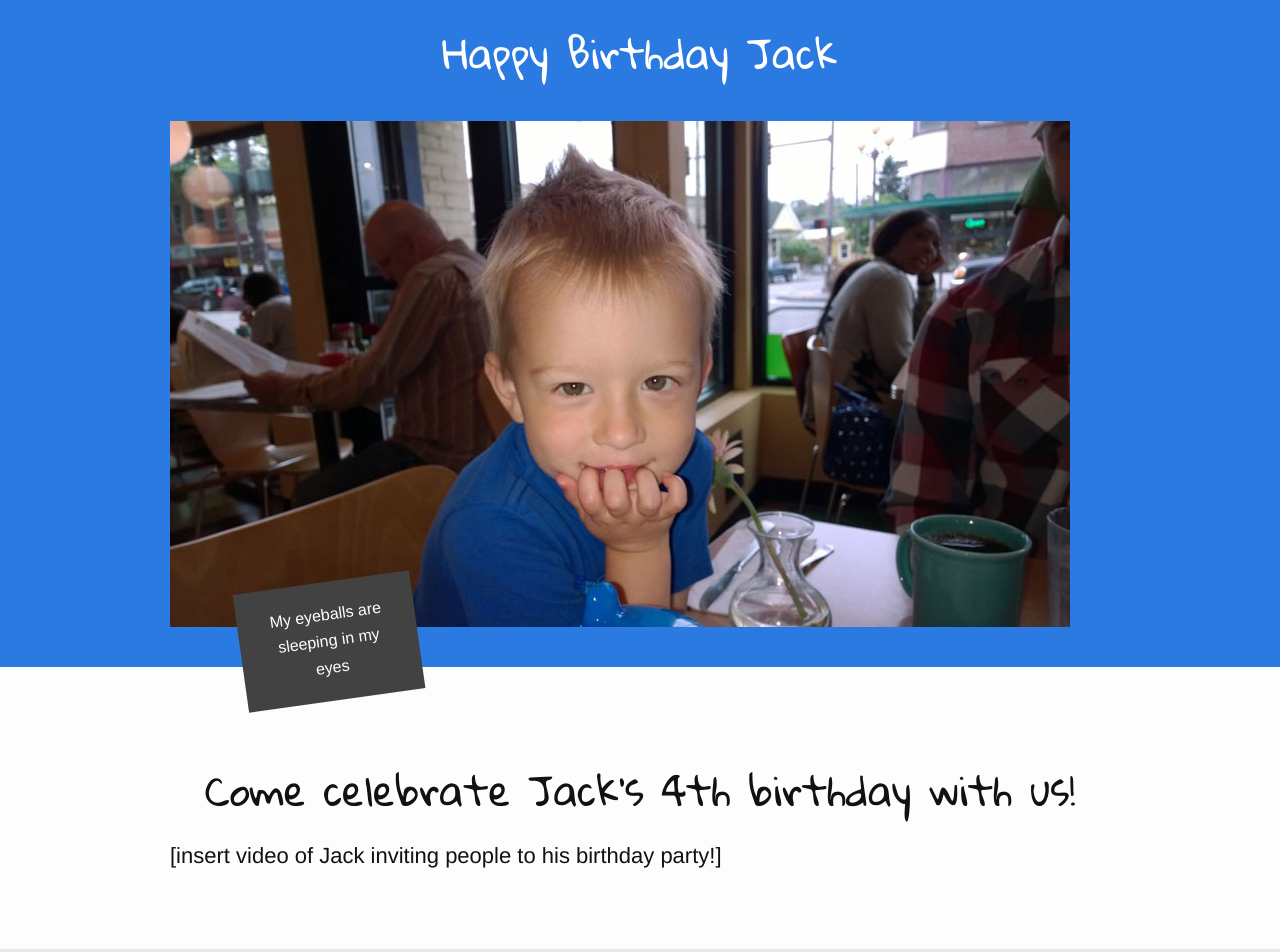
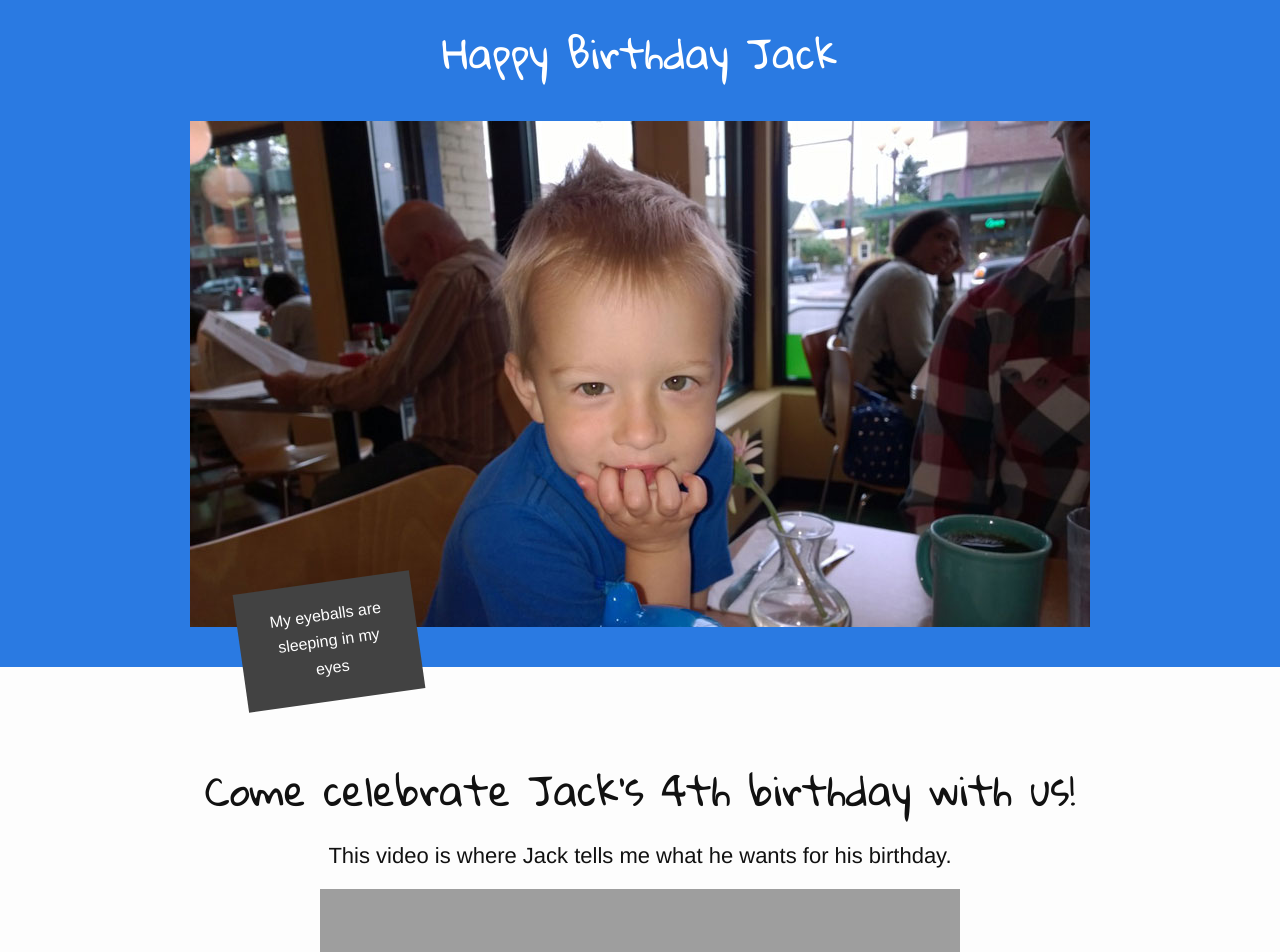
Before and after one commit to codepretty/jack, a Jekyll site: the page built from index.html, in a window 1280 px wide. Shown: the top 952 px of the page. Built offline with Jekyll 4.4.1, drawn with Linux system fonts in a browser that asks for light colours; nearby versions of some CDN libraries; grey boxes are pictures that could not be loaded.

Commit message:
adding video embed from youtube and center aligning everything

```diff
--- a/_sass/_bday-theme.scss
+++ b/_sass/_bday-theme.scss
@@ -76,6 +76,7 @@
   .wrapper {
     padding-top: 60px;
     padding-bottom: 60px;
+    text-align: center;
   }
 
   .details {
--- a/index.html
+++ b/index.html
@@ -15,7 +15,8 @@
 <div class="page-content">
   <div class="wrapper description">
     <h2 class="fun-heading">Come celebrate Jack's 4th birthday with us!</h2>
-    <p>[insert video of Jack inviting people to his birthday party!]</p>
+    <p>This video is where Jack tells me what he wants for his birthday.</p>
+    <iframe width="640" height="480" src="//www.youtube.com/embed/B2514hoQL4M" frameborder="0" allowfullscreen></iframe>
   </div>
 
   <div class="details">
```
Also changed, not shown: 3 other files.
